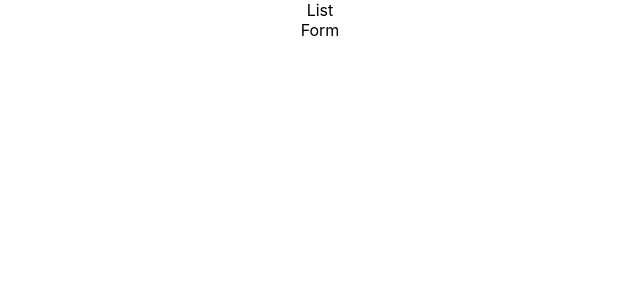
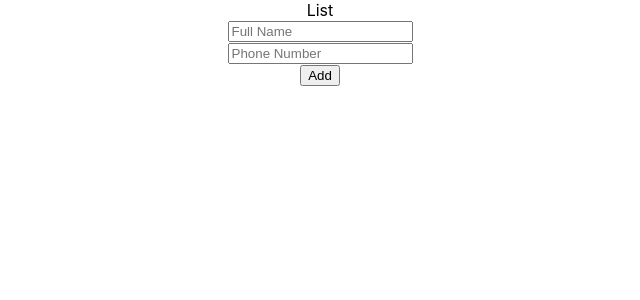
Before and after one commit to emre15900/Contacts-app-react, a React (Create React App) app: page / in a window 1280 px wide. Shown: the top 300 px of the page, without its empty margins (320-960 px from the left). Built offline with nearby package versions, Linux system fonts and the light colour scheme.

Commit message:
create html tags

```diff
--- a/src/components/Contacts/Form/index.jsx
+++ b/src/components/Contacts/Form/index.jsx
@@ -2,7 +2,17 @@ import React from 'react'
 
 function Form() {
   return (
-    <div>Form</div>
+    <div>
+      <div>
+        <input name="fullname" placeholder="Full Name" />
+      </div>
+      <div>
+        <input name="phone_number" placeholder="Phone Number" />
+      </div>
+      <div>
+        <button>Add</button>
+      </div>
+    </div>
   )
 }
 
```
